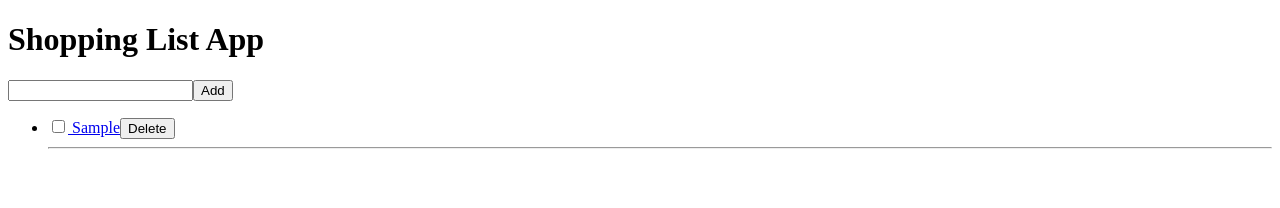
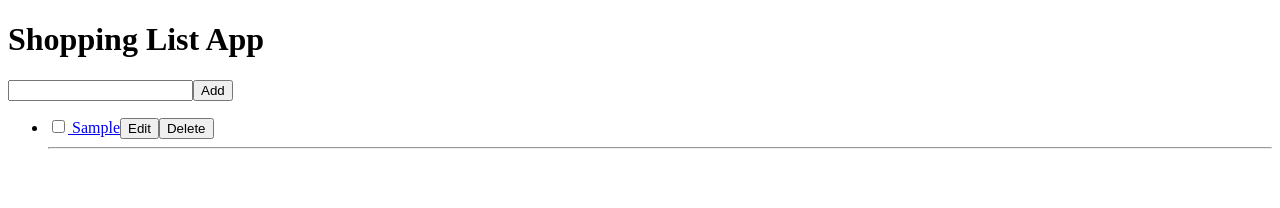
Before and after one commit to Farahalh/shoppinglistapp, a React (Create React App) app: page / in a window 1280 px wide. Both pictures are taken after typing "Sample" into the empty fields and a click on the button "Add". Shown: the top 208 px of the page. Built offline with nearby package versions, Linux system fonts and the light colour scheme; the HTML template or start-up script is replaced by a standard one.

Commit message:
Adding editItem functionality to HomePage in case routing issue is not solved. Removing old/ unused code

```diff
--- a/src/App.tsx
+++ b/src/App.tsx
@@ -2,17 +2,12 @@ import React from 'react';
 import { BrowserRouter as Router, Route, Routes } from 'react-router-dom';
 import './styles/App.css';
 import WelcomeScreen from './components/WelcomeScreen';
-import ItemListPage from './components/HomePage';
-import ItemDetailsPage from './components/ItemDetailsPage';
 
 function App() {
   return (
     <Router>
       <Routes>
         <Route path="/" element={<WelcomeScreen />} />
-        <Route path="/ListPage" element={<ItemListPage />} />
-        {/*<Route path="/Items" element={<ItemPage items={[]} />} />
-        <Route path="/Details" element={<ItemDetailsPage items={[]} />} /> */}
       </Routes>
     </Router>
   );
--- a/src/components/HomePage.tsx
+++ b/src/components/HomePage.tsx
@@ -27,6 +27,16 @@ function HomePage() {
     }
   };
 
+    // Edit item
+    const editItem = (index: number, newValue: string) => {
+      // Use current list
+      const updatedItems = [...itemsList];
+      // update item
+      updatedItems[index] = newValue;
+      // update list
+      setItemList(updatedItems);
+    };
+
   // Delete item
   const deleteItem = (index: number) => {
     // Use current list
@@ -40,6 +50,7 @@ function HomePage() {
   return (
     <div className="HomePage p-6">
       <form onSubmit={submitHandler} className="flex items-center">
+        {/*Input items to list */}
         <input
           className="border border-gray-300 p-1 mr-2 rounded-l-md focus:outline-none flex-1"
           type="text"
@@ -55,21 +66,37 @@ function HomePage() {
         <ul>
           {itemsList.map((item: string, index: number) => (
             <li key={index}>
+
+              {/*Link to ItemDetailsPage to Edit & Delete item, routing not working*/}
               <Link className='p-4' to={`/items/${index}`}><input type="checkbox" /> {item}</Link>
+
+              {/*Edit and prompt for to input newValue for item*/}
               <button
-              className="bg-blue-500 text-white rounded-full p-2 hover:bg-blue-700 cursor-pointer focus:outline-none focus:ring focus:border-blue-300"
+              className="bg-blue-500 text-white rounded-full p-1 m-2 hover:bg-blue-700 cursor-pointer focus:outline-none focus:ring focus:border-blue-300"
+              onClick={() => {
+              const newValue = prompt('Enter new value:');
+              if (newValue !== null) {
+              editItem(index, newValue);
+            }
+          }}
+           >Edit</button>
+
+              <button
+              className="bg-blue-500 text-white rounded-full p-1 hover:bg-blue-700 cursor-pointer focus:outline-none focus:ring focus:border-blue-300"
               onClick={() => deleteItem(index)}>Delete</button>
               <hr />
             </li>
           ))}
         </ul>
       ) : (
+
         // Display when list is empty
         <div>
           <p>No Items Yet</p>
           <img className='w-40 md:w-56 lg:w-72 max-w-full h-auto mb-5' src={EmptyStateImg} alt='emptyState'/>
         </div>
       )}
+        {/*Route path not correct yet*/}
       <Routes>
         <Route path="/items/:itemId" element={<ItemDetailsPage items={itemsList} />} />
       </Routes>
--- a/src/components/ItemDetailsPage.tsx
+++ b/src/components/ItemDetailsPage.tsx
@@ -6,13 +6,19 @@ interface ItemDetailsPageProps {
 }
 
 function ItemDetailsPage({ items } : ItemDetailsPageProps) {
+    // Getting itemId from URL
     const { itemId } = useParams<{ itemId: string }>();
+
+    // Convert itemId from string to int
     const selectedItem = itemId ? items[parseInt(itemId, 10)] : null;
 
     return (
-      <div className="ItemDetailsPAge">
+      <div className="ItemDetailsPage">
       <h2>Item Details</h2>
+       {/* Show selected item */}
       <p>{selectedItem}</p>
+
+       {/* Placeholders for Edit & Remove */}
       <p>Edit</p>
       <p>Remove</p>
       </div>
```
